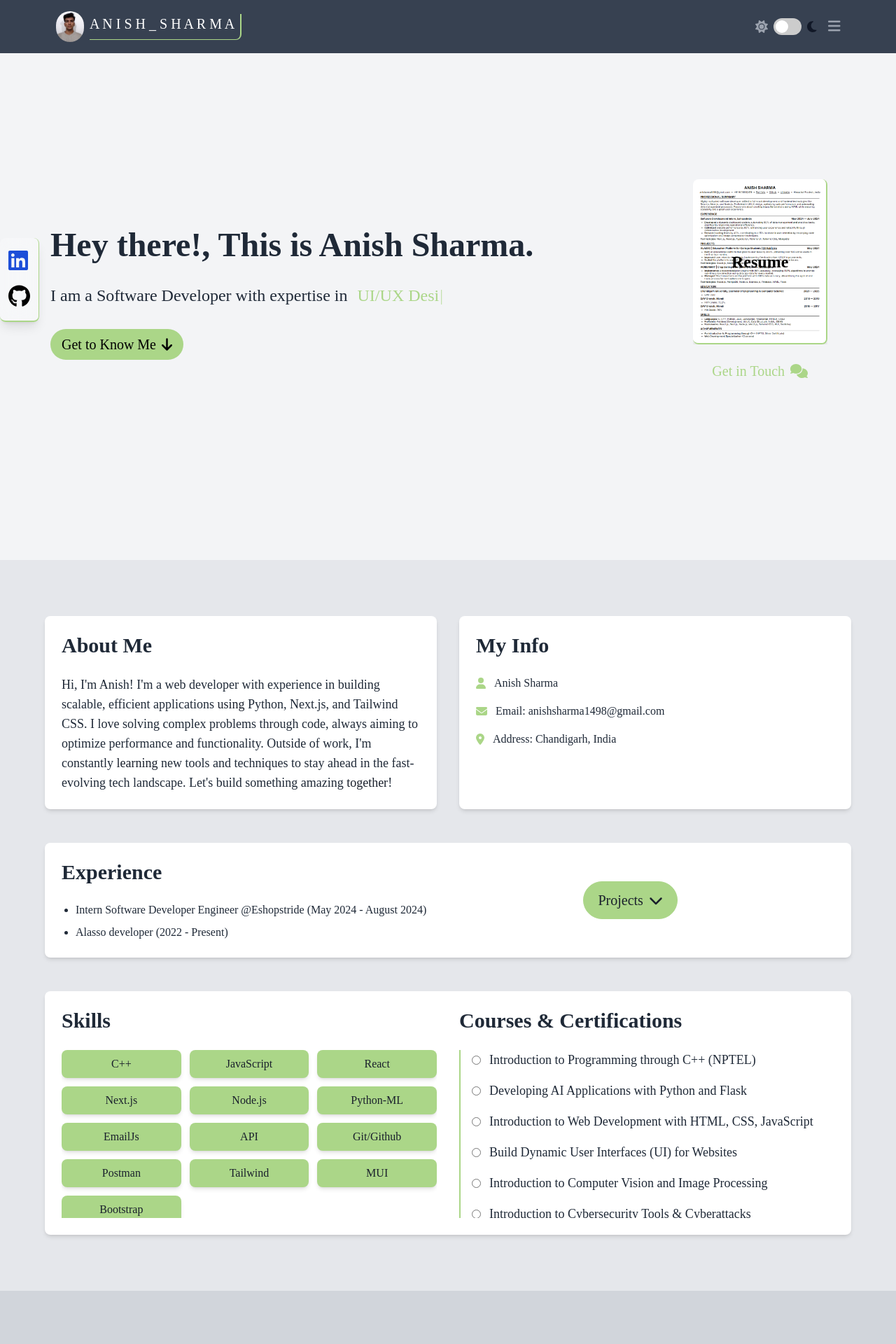
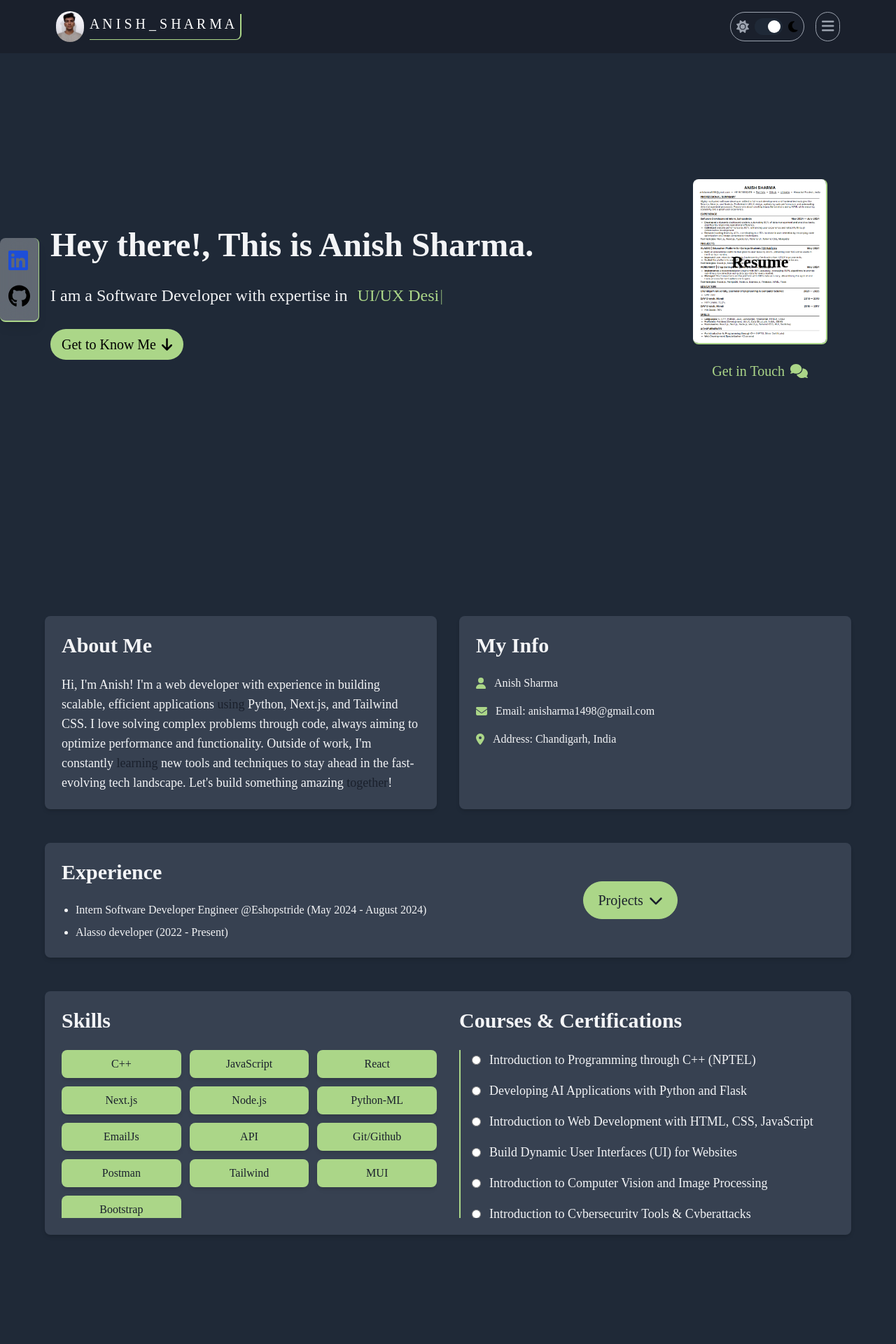
Before and after one commit to anisharma01/portfolio, a Next.js app: page / in a window 1280 px wide. Shown: the top 1920 px of the page at 70% size. Built offline with nearby package versions, Linux system fonts and the light colour scheme.

Commit message:
Update styles and content across About, Contact, Home, Navbar, Projects, and layout components

```diff
--- a/src/app/components/About.tsx
+++ b/src/app/components/About.tsx
@@ -21,7 +21,7 @@ export default function About() {
   };
 
   return (
-    <div id="about" className={`py-20 min-h-screen ${darkMode ? "bg-gray-800 text-gray-100" : "bg-gray-200 text-gray-800"} flex flex-col items-center`}>
+    <div id="about" className={`py-20 min-h-screen ${darkMode ? "bg-gray-800 text-gray-100" : "bg-gray-300 text-gray-800"} flex flex-col items-center`}>
       <div className="max-w-6xl w-full space-y-12">
         {/* About Me Section */}
         <div className="flex flex-col md:flex-row gap-8">
@@ -43,7 +43,7 @@ export default function About() {
               </p>
               <p className="flex items-center">
                 <FontAwesomeIcon icon={faEnvelope} className="mr-3 text-custom3" />
-                Email: anishsharma1498@gmail.com
+                Email: anisharma1498@gmail.com
               </p>
               <p className="flex items-center">
                 <FontAwesomeIcon icon={faMapMarkerAlt} className="mr-3 text-custom3" />
--- a/src/app/components/Contact.tsx
+++ b/src/app/components/Contact.tsx
@@ -43,7 +43,7 @@ export default function Contact() {
   };
 
   return (
-    <div id="contact" className={`min-h-screen ${darkMode ? "bg-gray-600" : "bg-gray-400"} flex flex-col items-center p-4 pt-20`}>
+    <div id="contact" className={`min-h-screen ${darkMode ? "bg-gray-600" : "bg-gray-300"} flex flex-col items-center p-4 pt-20`}>
       <ToastContainer />
       <div className="text-center mb-12 w-full max-w-4xl">
         <h2 className="text-2xl md:text-3xl font-bold mb-4" style={{ color: darkMode ? "#e2e8f0" : "#1a202c" }}>Contact Me</h2>
--- a/src/app/components/Home.tsx
+++ b/src/app/components/Home.tsx
@@ -18,7 +18,7 @@ export default function Home() {
   return (
     <div
       id="home"
-      className={`min-h-screen grid grid-cols-1 md:grid-cols-7 gap-8 items-center justify-center ${darkMode ? "bg-gray-800 text-gray-100" : "bg-gray-100 text-gray-800"} p-4 md:p-8 transition-colors duration-500 ease-in-out`}
+      className={`min-h-screen grid grid-cols-1 md:grid-cols-7 gap-8 items-center justify-center ${darkMode ? "bg-gray-800 text-gray-100" : "bg-gray-400 text-gray-800"} p-4 md:p-8 transition-colors duration-500 ease-in-out`}
     >
       {/* Left side: Social Icons + Text Section */}
       <div className="md:col-span-5 flex flex-col justify-center items-start space-y-8 m-5 md:ml-10">
--- a/src/app/components/Navbar.tsx
+++ b/src/app/components/Navbar.tsx
@@ -12,6 +12,8 @@ export default function Navbar() {
   const [isMenuOpen, setIsMenuOpen] = useState(false);
   const [showScrollButton, setShowScrollButton] = useState(false);
 
+  const toggleMenu = () => setIsMenuOpen((prev) => !prev);
+
   useEffect(() => {
     const handleScroll = () => {
       setShowScrollButton(window.scrollY > 100);
@@ -20,7 +22,6 @@ export default function Navbar() {
     return () => window.removeEventListener("scroll", handleScroll);
   }, []);
 
-  const toggleMenu = () => setIsMenuOpen((prev) => !prev);
   const scrollToTop = () => {
     window.scrollTo({ top: 0, behavior: 'smooth' });
   };
@@ -48,11 +49,11 @@ export default function Navbar() {
         {/* Right: Dark Mode Toggle and Hamburger Menu */}
         <div className="flex items-center space-x-4">
           {/* Dark Mode Toggle */}
-          <label className="dark-mode-switch flex items-center">
+          <label className="dark-mode-switch flex items-center border-1 border-gray-400 rounded-full p-2 cursor-pointer">
             <FontAwesomeIcon
               icon={faSun}
               size="lg"
-              className={`icon ${darkMode ? 'text-gray-800' : 'text-gray-400'}`}
+              className={`icon text-gray-400`}
             />
             <input
               type="checkbox"
@@ -64,12 +65,12 @@ export default function Navbar() {
             <FontAwesomeIcon
               icon={faMoon}
               size="lg"
-              className={`icon ${darkMode ? 'text-gray-400' : 'text-gray-900'}`}
+              className={`icon text-black`}
             />
           </label>
 
           {/* Hamburger Menu Button */}
-          <button onClick={toggleMenu} className="text-gray-400 hover:text-white z-30">
+          <button onClick={toggleMenu} className="text-gray-400 hover:text-white z-30 border-1 border-gray-400 rounded-full p-2">
             <FontAwesomeIcon icon={isMenuOpen ? faTimes : faBars} size="lg" />
           </button>
         </div>
--- a/src/app/components/Projects.tsx
+++ b/src/app/components/Projects.tsx
@@ -65,10 +65,11 @@ export default function Projects() {
   });
 
   return (
-    <div id="projects" className={`min-h-screen ${darkMode ? "bg-gray-800" : "bg-gray-300"} flex flex-col items-center p-5 pt-20`}>
+    <div id="projects" className={`min-h-screen ${darkMode ? "bg-gray-800" : "bg-gray-500"} flex flex-col items-center p-5 pt-20`}>
       <div className={`text-center mb-12 ${darkMode ? "text-custom5" : "text-custom1"}`}>
         <h2 className="text-3xl md:text-5xl font-bold mb-4">My Projects</h2>
         <p className="max-w-lg mx-auto">A showcase of my work in development...</p>
+        <p className="italic">*hover to know more*</p>
       </div>
 
       <div {...handlers} className="relative w-full md:w-4/5 lg:w-3/4 xl:w-2/3">
--- a/src/app/context/ThemeContext.tsx
+++ b/src/app/context/ThemeContext.tsx
@@ -9,13 +9,13 @@ interface ThemeContextProps {
 }
 
 const ThemeContext = createContext<ThemeContextProps>({
-  theme: "light",
+  theme: "dark",
   toggleTheme: () => {},
 });
 
 export const ThemeProvider: React.FC<{ children: React.ReactNode }> = ({ children }) => {
   // Read stored theme from localStorage (if any)
-  const storedTheme = (typeof window !== "undefined" && localStorage.getItem("theme")) as Theme || "light";
+  const storedTheme = (typeof window !== "undefined" && localStorage.getItem("theme")) as Theme || "dark";
   const [theme, setTheme] = useState<Theme>(storedTheme);
 
   useEffect(() => {
--- a/src/app/layout.tsx
+++ b/src/app/layout.tsx
@@ -4,7 +4,7 @@ import { ThemeProvider } from './context/ThemeContext';
 
 export const metadata = {
   title: "Anish' Portfolio",
-  description: "Anish Sharma's Portfolio",
+  description: "Anish Sharma's Portfolio Website",
 };
 
 type RootLayoutProps = {
```
